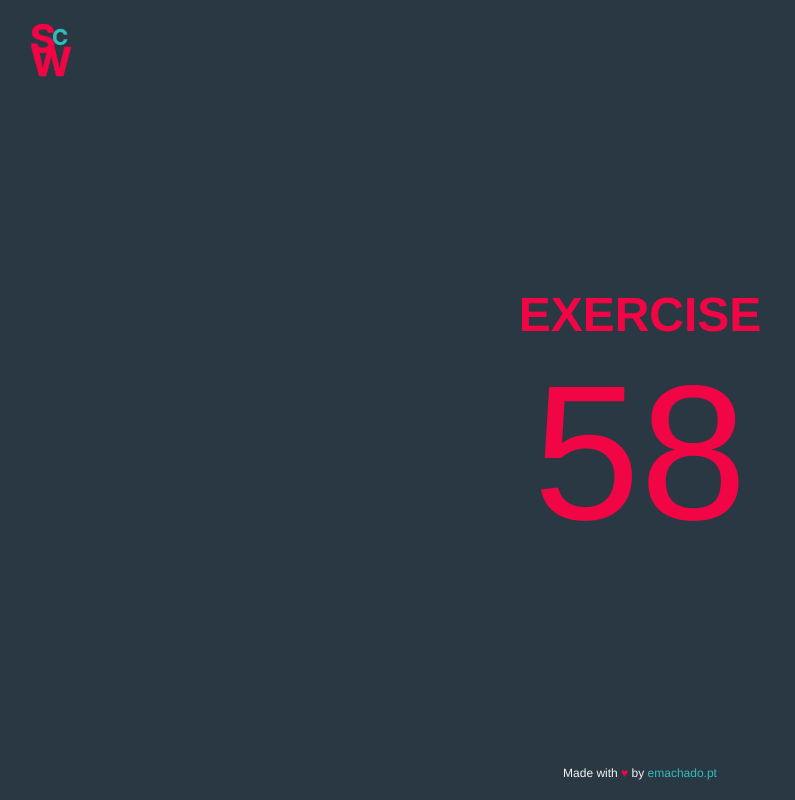
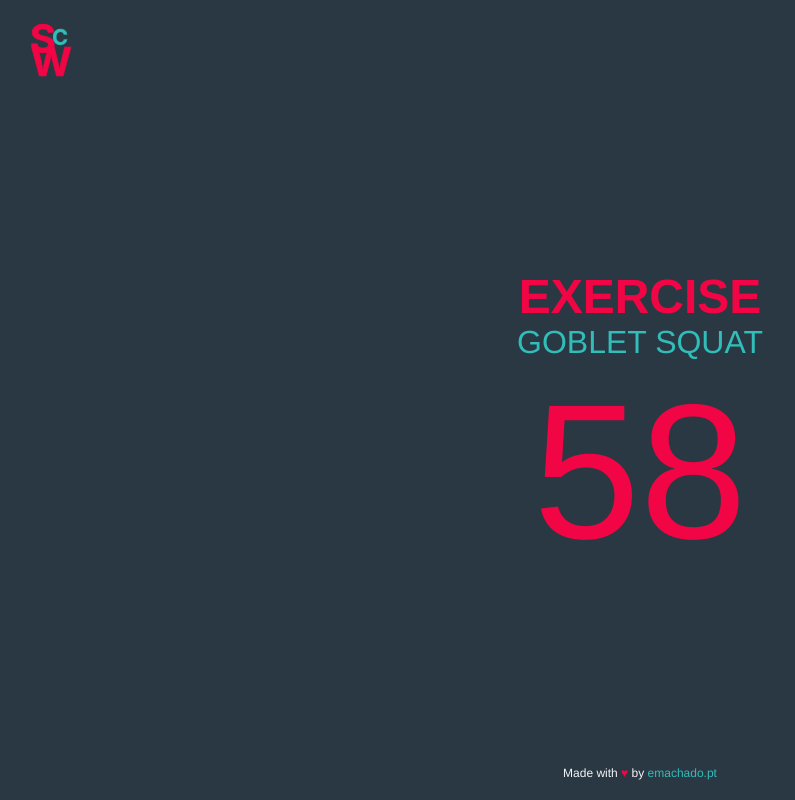
Before and after one commit to EMachado88/spartacus-workout-counter, a Vue app: page / in a window 1280 px wide. Both pictures are taken after a click on the element "START". Shown: the whole page, without its empty margins (0-795 px from the left). Built offline with nearby package versions, Linux system fonts and the light colour scheme.

Commit message:
Added exercise titles

```diff
--- a/src/components/Main.vue
+++ b/src/components/Main.vue
@@ -23,7 +23,13 @@
       <div v-else class="counter-wrapper">
         <div class="d-flex flex-column">
           <div class="counter-title text-uppercase" :class="`text-${counterColour}`">
-            <span class="text-bold text-48">{{ counterTitle }}</span>
+            <div class="text-bold text-48">{{ counterTitle }}</div>
+            <div
+              v-if="counterTitle === counterTitles.exercise"
+              class="text-32 text-secondary"
+            >
+              {{ exercises[currentExercise] }}
+            </div>
           </div>
 
           <div class="counter flex-grow-1">
@@ -67,12 +73,15 @@ export default Vue.extend({
         'Dumbbell Lunge and Rotation',
         'Dumbbell Push Press',
       ],
+      currentExercise: 0,
       exerciseDuration: 60,
-      restDuration: 60,
+      restDuration: 120,
       rounds: 3,
       restBetweenRounds: 180,
       counter: 0,
+      counterColours,
       counterColour: counterColours.exercise,
+      counterTitles,
       counterTitle: counterTitles.exercise,
     }
   },
@@ -84,6 +93,8 @@ export default Vue.extend({
       for (let round = 1; round <= this.rounds; round += 1) {
         // Exercises
         for (let exercise = 0; exercise < this.exercises.length; exercise += 1) {
+          this.currentExercise = exercise
+
           // Exercise
           this.counter = this.exerciseDuration
           this.counterColour = counterColours.exercise
```
